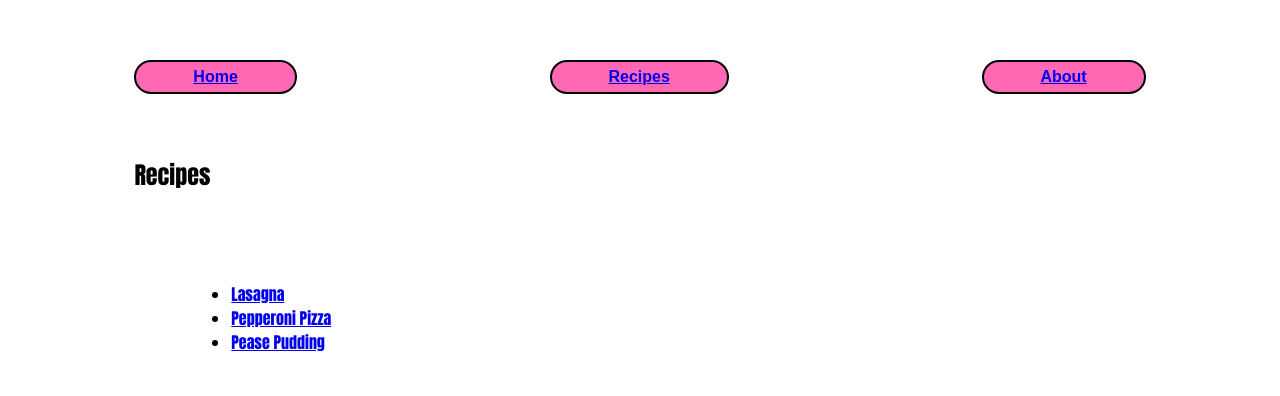
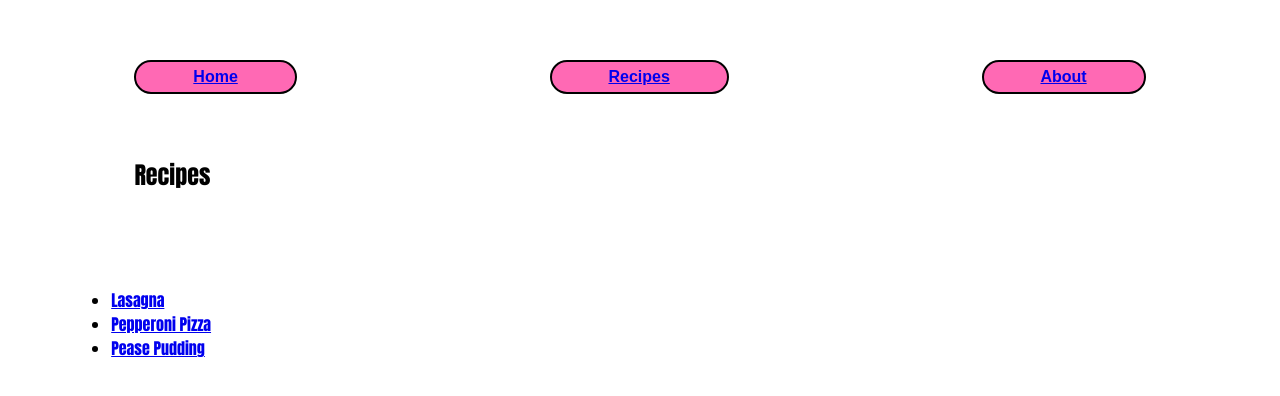
Before and after one commit to CyberRacc/odin-recipes, a plain HTML site: page recipes/recipes.html in a window 1280 px wide. Shown: the part 188-584 px from the top of the page. Drawn offline with Linux system fonts and the light colour scheme.

Commit message:
Slightly improved CSS, edited flex and margins.

```diff
--- a/css/styles.css
+++ b/css/styles.css
@@ -16,14 +16,9 @@ body {
 
 .recipe_list {
     display: flex;
+    flex-basis: 50%;
     font-weight: bold;
     font-size: 16px;
-    margin-left: 10%;
-}
-
-.recipe_list li {
-    flex: 1;
-    text-align: left;
 }
 
 .recipes-h2 h2 {
@@ -120,3 +115,7 @@ ul, ol {
     display: block;
     margin: 5%;
 }
+
+li {
+    padding-bottom: ;
+}
```
